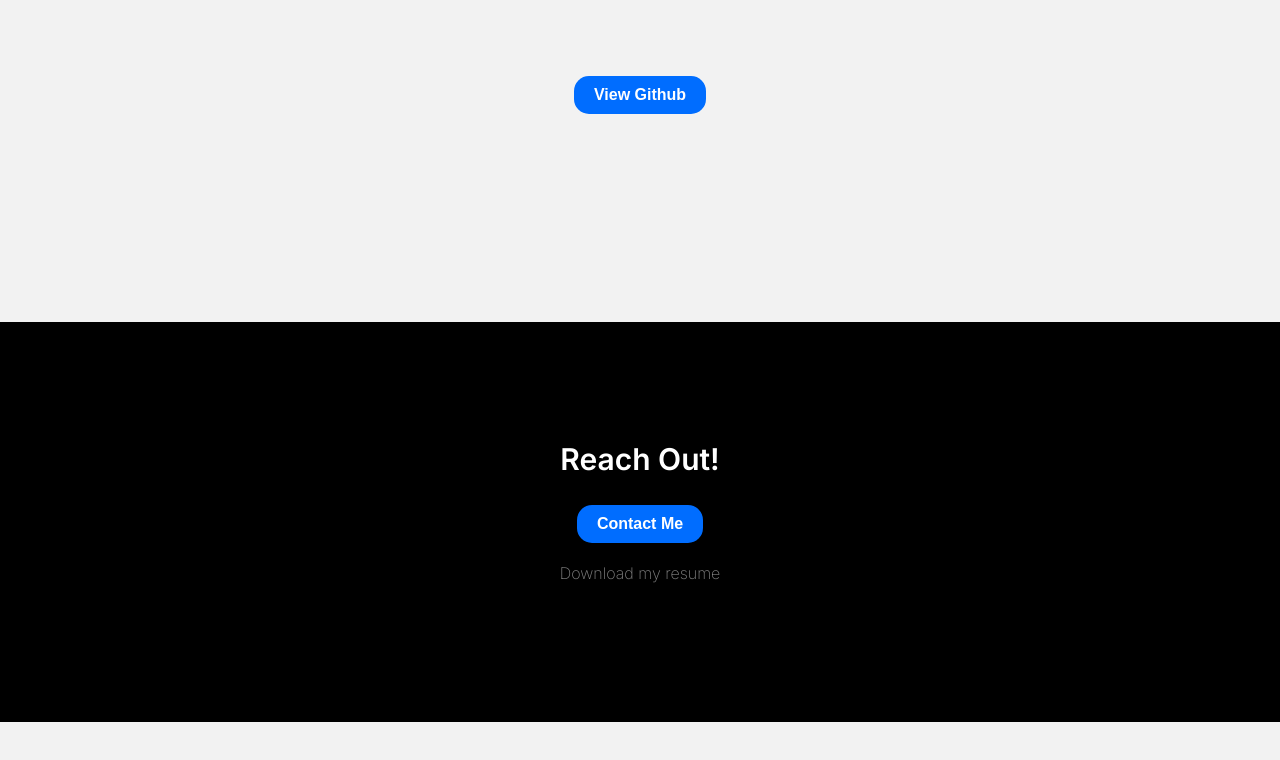
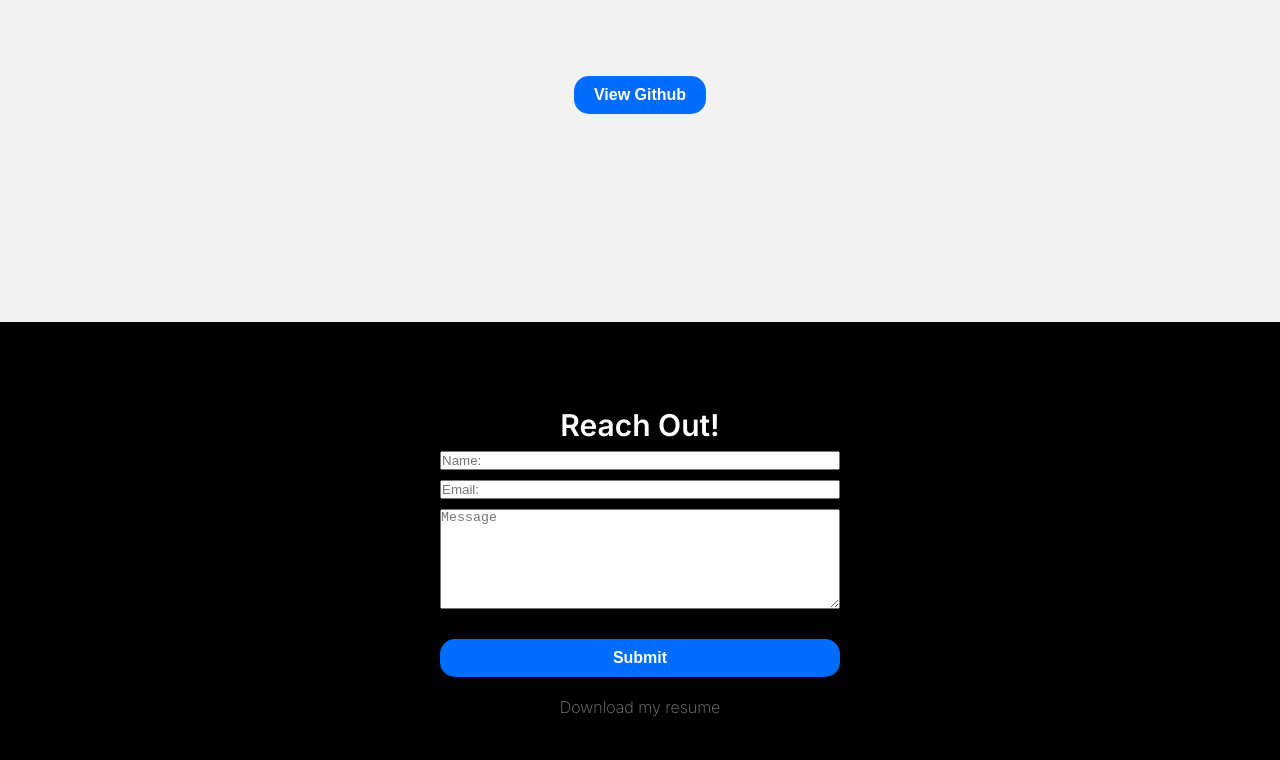
Before and after one commit to Erzyelc/Portfolio-123-456, a plain HTML site: page index.html in a window 1280 px wide. Shown: the part 2795-3555 px from the top of the page. Before the commit the page ends 3517 px from the top, so only its background shows below. Drawn offline with Linux system fonts and the light colour scheme.

Commit message:
added form

```diff
--- a/index.html
+++ b/index.html
@@ -96,8 +96,16 @@
 </div>
     <footer>
         <h2>Reach Out!</h2>
+            <form action="https://formspree.io/f/xnqovgag"
+            method="POST" class="form-contact">
+                  <input id="user-name" type="text" name= "name" placeholder="Name:" required>
 
-        <button id="contact">Contact Me</button>
+
+                  <input id="user-email" type="text" name= "email" placeholder="Email:" required>
+
+                  <textarea id="user-message" name= "message" placeholder="Message"></textarea>
+                  <button type="submit" class = "button">Submit</button>
+                </form>
         <p><a href="#">Download my resume</a></p>
     </footer>
 </body>
--- a/styles.css
+++ b/styles.css
@@ -204,7 +204,7 @@ ul{
 
 footer{
     background-color: var(--primary-color2);
-    height: 400px;
+    height: 500px;
     margin-top: 200px;
     display: flex;
     justify-content: center;
@@ -217,6 +217,23 @@ footer h2{
     font-weight: 600;
     font-size: 30px;
     margin-bottom: 8px;
+}
+
+.form-contact{
+    display: flex;
+    flex-direction: column;
+    justify-content: center;
+    color: black;
+    width: 400px;
+}
+
+form input,
+form textarea {
+    margin-bottom: 10px;
+}
+
+form textarea {
+    height: 100px;
 }
 
 footer p{
```
